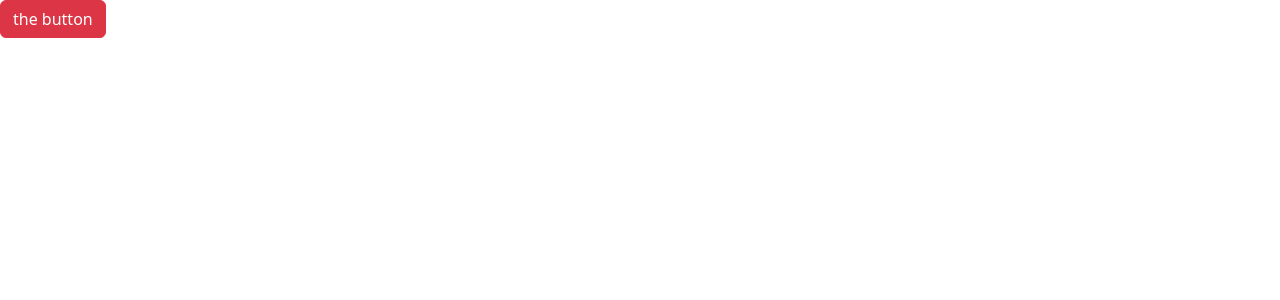
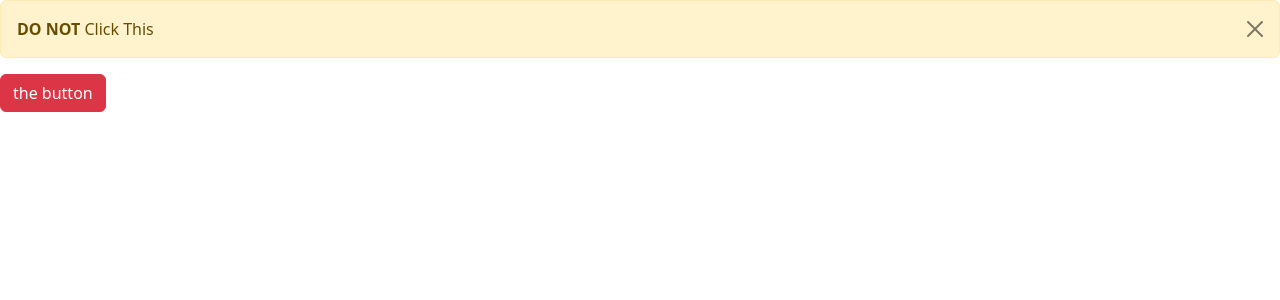
Before and after one commit to gcctryg/react-study, a React (Vite) app: page / in a window 1280 px wide. Both pictures are taken after a click on the button "the button". Shown: the top 300 px of the page. Built offline with nearby package versions, Linux system fonts and the light colour scheme.

Commit message:
added dismissible alert button

```diff
--- a/src/App.tsx
+++ b/src/App.tsx
@@ -1,7 +1,8 @@
 //import Message from './Message'
-import Alert from "./components/Alert"
-import Button from "./components/Button"
-import ListGroup from "./components/listGroup"
+import { useState } from "react";
+import Alert from "./components/Alert";
+import Button from "./components/Button";
+import ListGroup from "./components/listGroup";
 
 function App() {
   //ListGroup
@@ -26,9 +27,23 @@
   // </div>)
 
   //Button
-  return (<div>
-    <Button onClinck={() => console.log("clicked")}>the button</Button>
-  </div>)
+  // return (<div >
+  //   <Button onClinck={() => console.log("clicked")}>the button</Button>
+  // </div>)
+
+  //Alert Button
+  const [alertVisible, setAlertVisibility] = useState(false);
+
+  return (
+    <div>
+      {alertVisible && (
+        <Alert onClose={() => setAlertVisibility(false)}>
+          <strong>DO NOT</strong> Click This
+        </Alert>
+      )}
+      <Button onClinck={() => setAlertVisibility(true)}>the button</Button>
+    </div>
+  );
 }
 
-export default App
+export default App;
--- a/src/components/Alert.tsx
+++ b/src/components/Alert.tsx
@@ -1,13 +1,22 @@
-import { ReactNode } from 'react'
+import { ReactNode } from "react";
 
 interface Props {
-    children: ReactNode
+  children: ReactNode;
+  onClose: () => void;
+}
+const Alert = ({ children, onClose }: Props) => {
+  return (
+    <div className="alert alert-warning alert-dismissible">
+      {children}
+      <button
+        type="button"
+        className="btn-close"
+        onClick={onClose}
+        data-bs-dismiss="alert"
+        aria-label="Close"
+      ></button>
+    </div>
+  );
+};
 
-}
-const Alert = ({children}: Props) => {
-  return (
-    <div className='alert alert-primary' >{children}</div>
-  )
-}
-
-export default Alert
+export default Alert;
```
